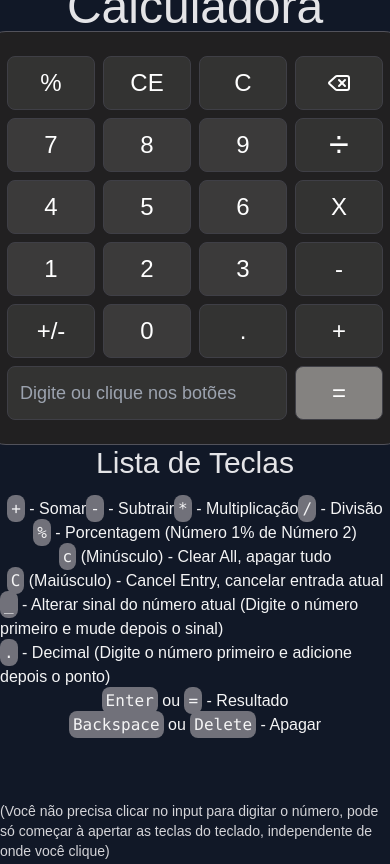
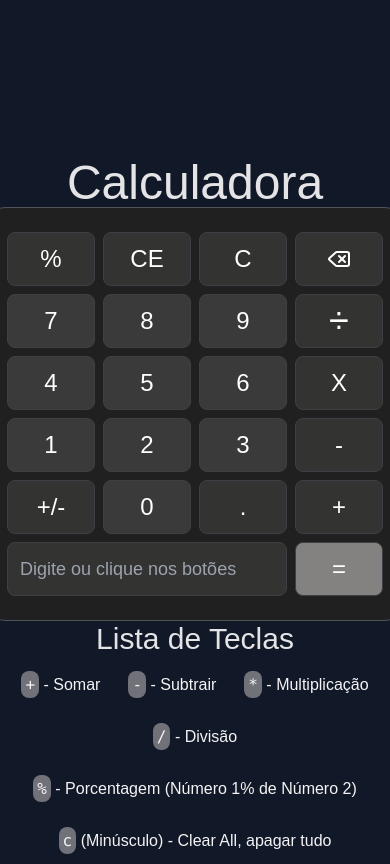
Before and after one commit to queirozz8/calculator-app, a website: page calculator-app/src/index.html in a window 390 px wide. Shown: the top 864 px of the page. Drawn offline with nearby package versions, Linux system fonts and the light colour scheme; files that its build step writes are made by us from their sources.

Commit message:
Update index.html

```diff
--- a/calculator-app/src/index.html
+++ b/calculator-app/src/index.html
@@ -8,7 +8,7 @@
     <link rel="shortcut icon" href="favicon.png" type="image/x-icon">
 </head>
 <body class="flex flex-col justify-center items-center w-screen h-screen bg-gray-900 sm:overflow-x-hidden">
-    <h1 class="relative sm:mt-[420px] md:mt-72 lg:mt-36 xl:top-36 2xl:top-20 text-5xl text-zinc-200">Calculadora</h1>
+    <h1 class="relative mt-[600px] sm:mt-[420px] md:mt-72 lg:mt-36 xl:top-36 2xl:top-20 text-5xl text-zinc-200">Calculadora</h1>
     <main class="grid grid-rows-6 grid-cols-4 w-96 h-96 md:mt-2 xl:mt-8 p-5 box-content relative lg:top-24 xl:top-32 2xl:top-20 border border-zinc-600 bg-bgCalc rounded-3xl">
         <button class="flex justify-center items-center flex-1 m-1 border border-zinc-700 rounded-lg text-2xl text-white bg-button1 hover:bg-button2 active:bg-buttonClick" data-key="%">%</button>
 
@@ -60,7 +60,7 @@
     <footer class="flex flex-col justify-center items-center gap-4 relative sm:top-16 lg:top-36 2xl:top-28">
         <h1 class="2xl:relative 2xl:top-24 text-3xl text-zinc-200">Lista de Teclas</h1>
         <div class="flex flex-col items-center 2xl:mt-36">
-            <ul class="flex justify-center sm:gap-8 lg:gap-9 xl:gap-16 flex-wrap">
+            <ul class="flex justify-center gap-7 sm:gap-8 lg:gap-9 xl:gap-16 flex-wrap">
                 <li class="text-zinc-100"><kbd class="p-1 rounded-lg bg-zinc-500">+</kbd> - Somar</li>
                 <li class="text-zinc-100"><kbd class="p-1 rounded-lg bg-zinc-500">-</kbd> - Subtrair</li>
                 <li class="text-zinc-100"><kbd class="p-1 rounded-lg bg-zinc-500">*</kbd> - Multiplicação</li>
```
